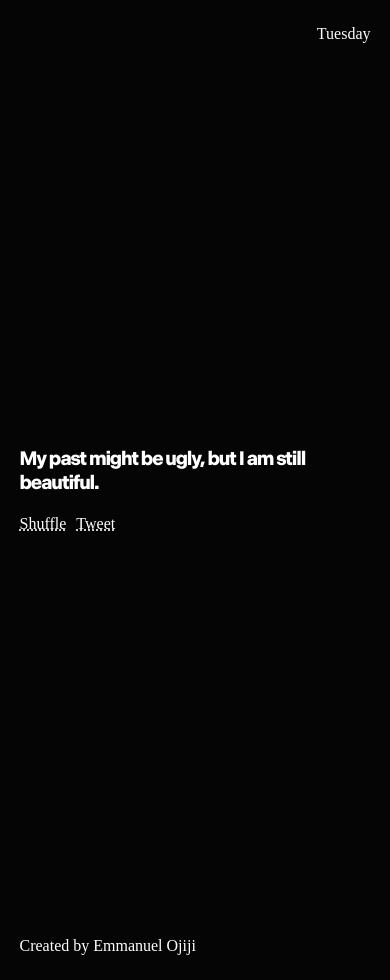
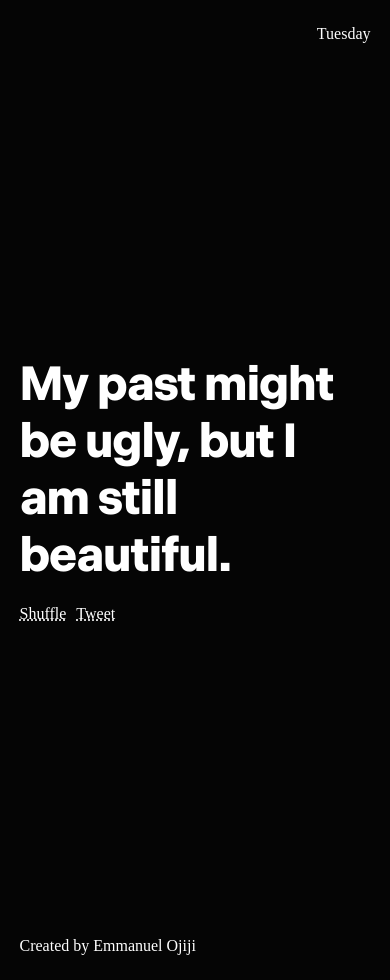
Before and after one commit to emmanuelojiji/quotes, a React (Create React App) app: page / in a window 390 px wide. Built offline with nearby package versions, Linux system fonts and the light colour scheme.

Commit message:
Responsive Heading

```diff
--- a/src/App.css
+++ b/src/App.css
@@ -44,11 +44,18 @@
 
 
 .quote {
-  font-size: 5vw;
+  font-size: 5em;
   color: white;
   font-family: "Indivisible";
   letter-spacing: -0.3vw;
   margin-bottom: 20px;
+  overflow-wrap: break-word;
+}
+
+@media only screen and (max-width: 768px) {
+  .quote {
+    font-size: 3em;
+  }
 }
 
 .shuffle{
```
